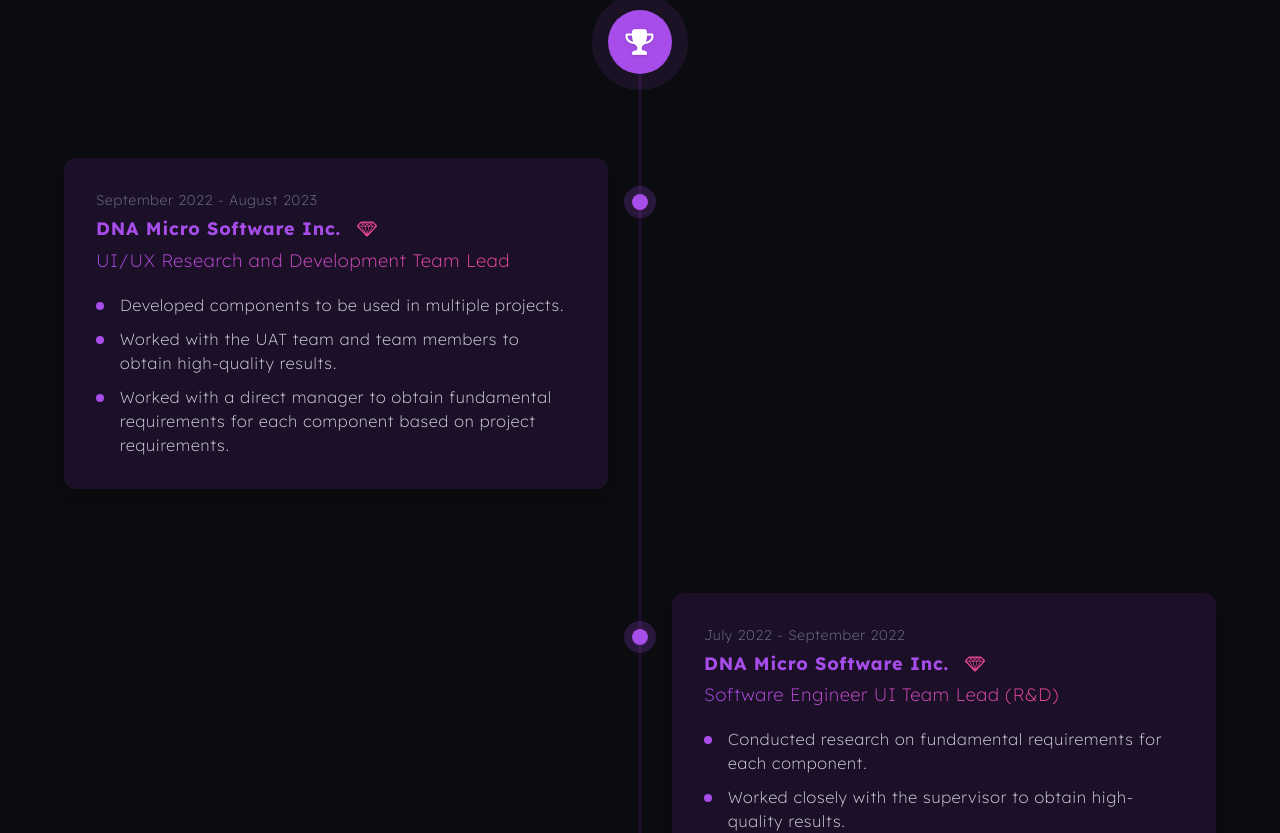
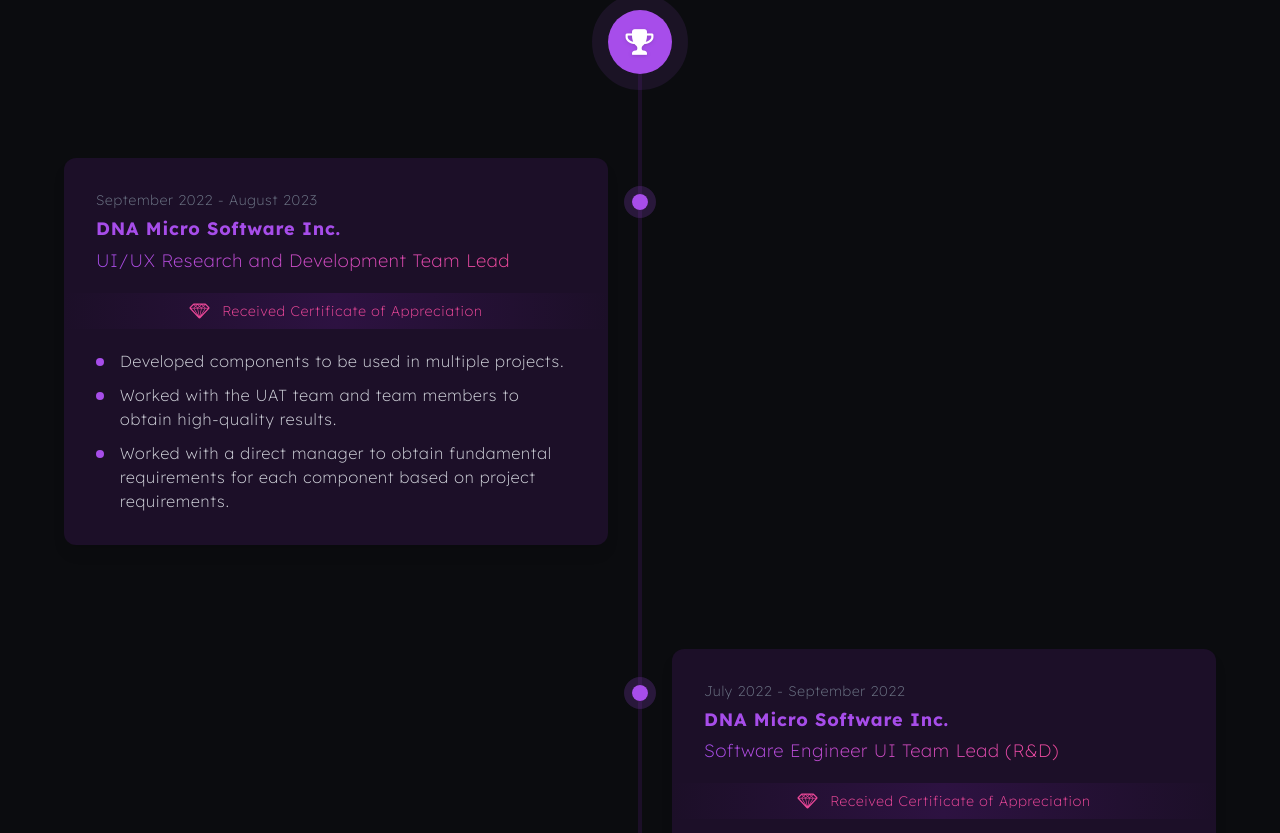
Before and after one commit to codemarns/portfolio, a React (Vite) app: page / in a window 1280 px wide. Shown: the part 2632-3465 px from the top of the page. Built offline with nearby package versions, Linux system fonts and the light colour scheme.

Commit message:
Experiene: enhancement

```diff
--- a/src/sections/Experiences/Experiences.tsx
+++ b/src/sections/Experiences/Experiences.tsx
@@ -46,13 +46,6 @@
                         <span className="text-lg font-bold text-secondary leading-tight">
                           {e.company_name}
                         </span>
-                        {e.receive_awards && (
-                          <Icon
-                            name="diamond"
-                            title="Received Certificate of Appreciation"
-                            className="text-xl text-pink-500"
-                          />
-                        )}
                       </div>
                       <div className="inline-block">
                         <span
@@ -63,6 +56,18 @@
                         </span>
                       </div>
                     </div>
+                    {e.receive_awards && (
+                      <div className="flex items-center justify-center gap-3 px-6 sm:px-8 py-2 -mx-6 sm:-mx-8 bg-gradient-to-r from-transparent via-secondary-900 to-transparent">
+                        <Icon
+                          name="diamond"
+                          title="Received Certificate of Appreciation"
+                          className="text-xl text-pink-500"
+                        />
+                        <span className="leading-none text-sm text-pink-500 truncate whitespace-nowrap">
+                          Received Certificate of Appreciation
+                        </span>
+                      </div>
+                    )}
                     <ul className="pl-6 space-y-2.5">
                       {e.responsibilities.map((responsibility) => (
                         <li
```
